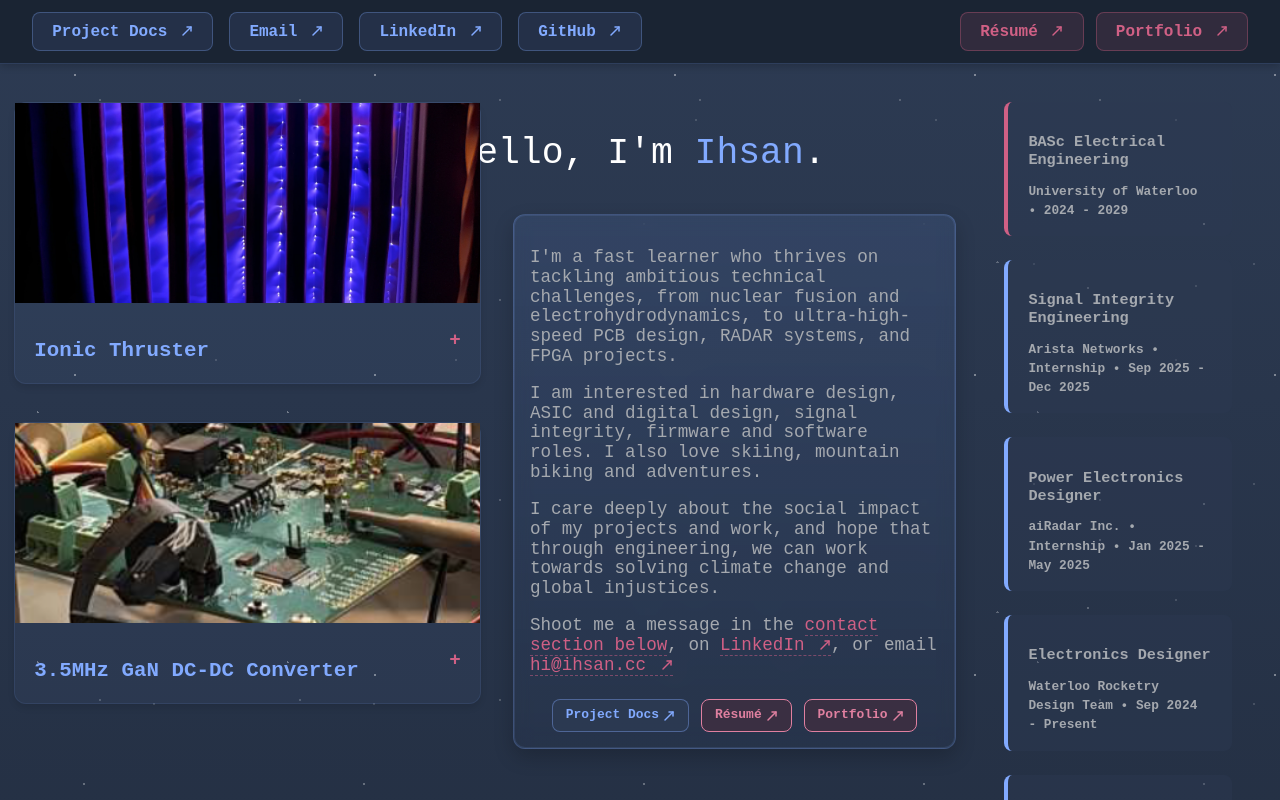
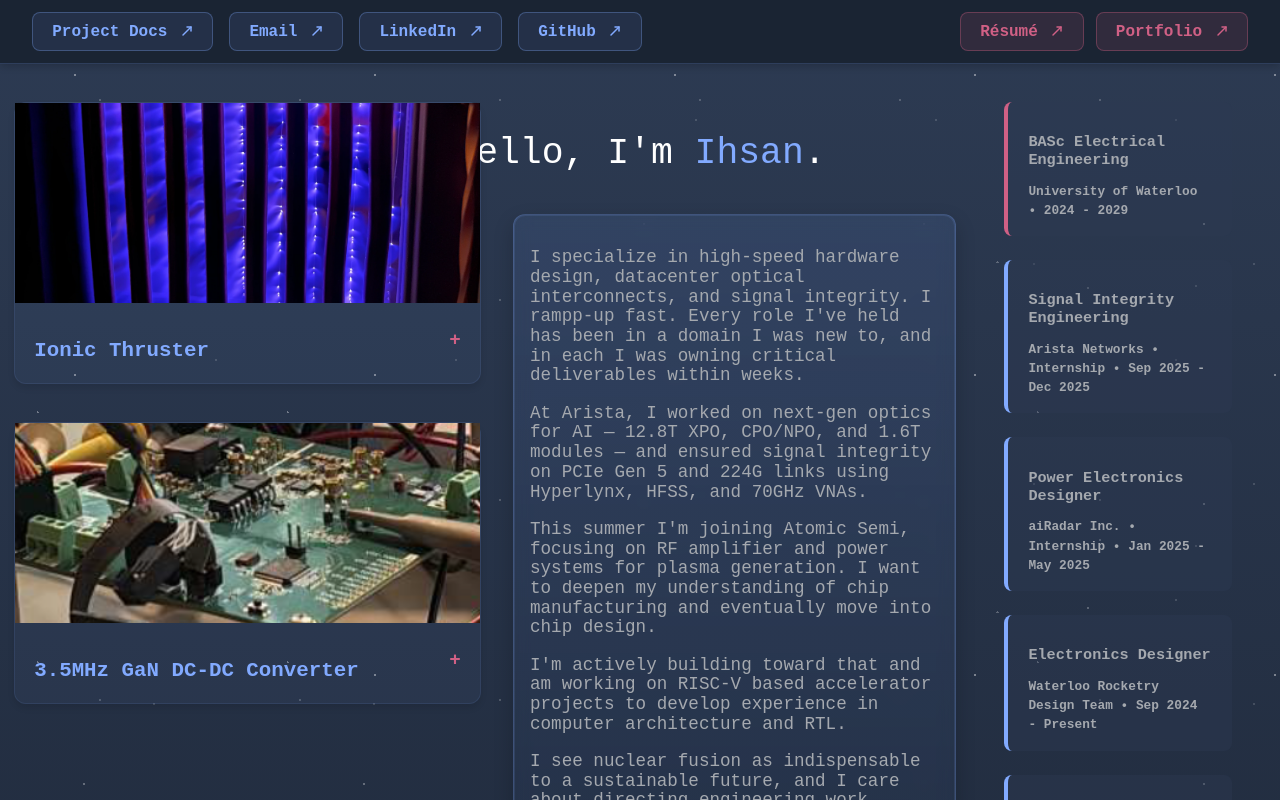
Before and after one commit to ihsan-sa/website, a React (Create React App) app: page / in a window 1280 px wide. Shown: the top 800 px of the page. Built offline with nearby package versions, Linux system fonts and the light colour scheme.

Commit message:
changed about and removed contact section

```diff
--- a/src/App.js
+++ b/src/App.js
@@ -362,7 +362,9 @@ function App() {
 
             {(!isMobile || aboutExpanded) && (
               <>
-                <p>{aboutContent.interests}</p>
+                {aboutContent.interests.split('\n\n').map((paragraph, index) => (
+                  <p key={index}>{paragraph}</p>
+                ))}
 
                 {aboutContent.points.length > 0 && (
                   <>
@@ -377,7 +379,7 @@ function App() {
 
                 <p>{aboutContent.closing}</p>
 
-                <p dangerouslySetInnerHTML={{ __html: aboutContent.contact }}></p>
+                {/* <p dangerouslySetInnerHTML={{ __html: aboutContent.contact }}></p> */}
               </>
             )}
 
@@ -715,7 +717,7 @@ function App() {
         </div>
       </section>
 
-      <section id="contact" className="contact-section">
+      {/* <section id="contact" className="contact-section">
         <div className="contact-container">
           <h2>Get in Touch</h2>
           <form className="contact-form" onSubmit={async (e) => {
@@ -795,7 +797,7 @@ function App() {
             </button>
           </form>
         </div>
-      </section>
+      </section> */}
 
       <footer className="footer-section">
         <p>
--- a/src/data.js
+++ b/src/data.js
@@ -3,10 +3,10 @@
 export const aboutContent = {
   title: "About Me",
   greeting: "",
-  description: "I'm a fast learner who thrives on tackling ambitious technical challenges, from nuclear fusion and electrohydrodynamics, to ultra-high-speed PCB design, RADAR systems, and FPGA projects.",
-  interests: "I am interested in hardware design, ASIC and digital design, signal integrity, firmware and software roles. I also love skiing, mountain biking and adventures.",
+  description: "I specialize in high-speed hardware design, datacenter optical interconnects, and signal integrity. I rampp-up fast. Every role I've held has been in a domain I was new to, and in each I was owning critical deliverables within weeks.",
+  interests: "At Arista, I worked on next-gen optics for AI — 12.8T XPO, CPO/NPO, and 1.6T modules — and ensured signal integrity on PCIe Gen 5 and 224G links using Hyperlynx, HFSS, and 70GHz VNAs.\n\nThis summer I'm joining Atomic Semi, focusing on RF amplifier and power systems for plasma generation. I want to deepen my understanding of chip manufacturing and eventually move into chip design.\n\nI'm actively building toward that and am working on RISC-V based accelerator projects to develop experience in computer architecture and RTL.",
   points: [],
-  closing: "I care deeply about the social impact of my projects and work, and hope that through engineering, we can work towards solving climate change and global injustices.",
+  closing: "I see nuclear fusion as indispensable to a sustainable future, and I care about directing engineering work toward climate change and global equity.",
   contact: 'Shoot me a message in the <a href="#contact" class="about-link">contact section below</a>, on <a href="https://linkedin.com/in/ihsan-sa" target="_blank" rel="noopener noreferrer" class="about-link">LinkedIn <svg width="12" height="12" viewBox="0 0 12 12" fill="none" xmlns="http://www.w3.org/2000/svg" style="display: inline-block; vertical-align: middle; margin-left: 0.25rem;"><path d="M2 10L10 2" stroke="currentColor" stroke-width="1.5" stroke-linecap="round"/><path d="M6 2L10 2L10 6" stroke="currentColor" stroke-width="1.5" stroke-linecap="round" stroke-linejoin="round"/></svg></a>, or email <a href="mailto:hi@ihsan.cc" class="about-link">hi@ihsan.cc <svg width="12" height="12" viewBox="0 0 12 12" fill="none" xmlns="http://www.w3.org/2000/svg" style="display: inline-block; vertical-align: middle; margin-left: 0.25rem;"><path d="M2 10L10 2" stroke="currentColor" stroke-width="1.5" stroke-linecap="round"/><path d="M6 2L10 2L10 6" stroke="currentColor" stroke-width="1.5" stroke-linecap="round" stroke-linejoin="round"/></svg></a>'
 };
 
```
